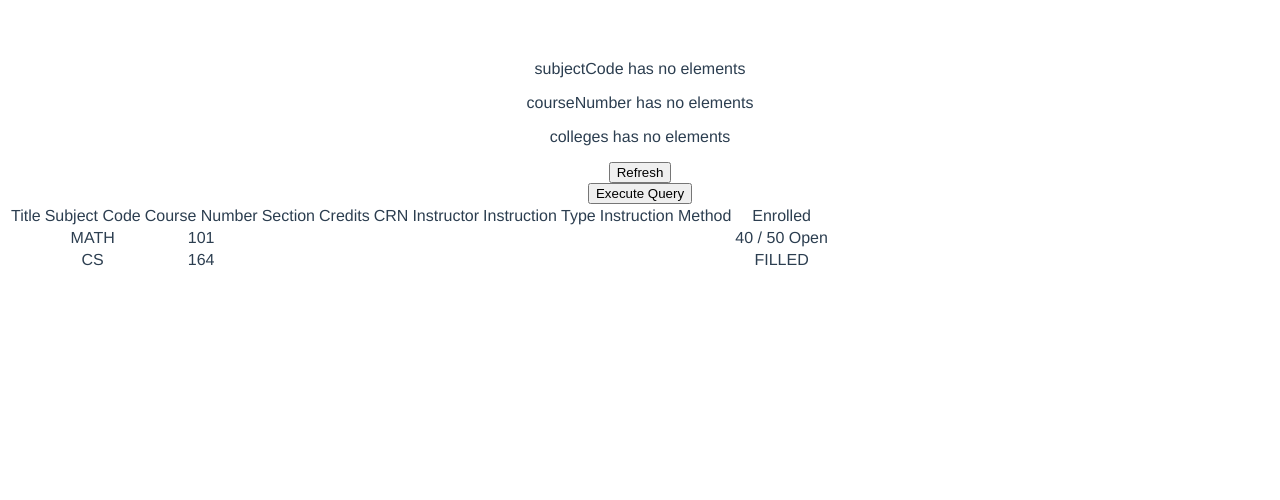
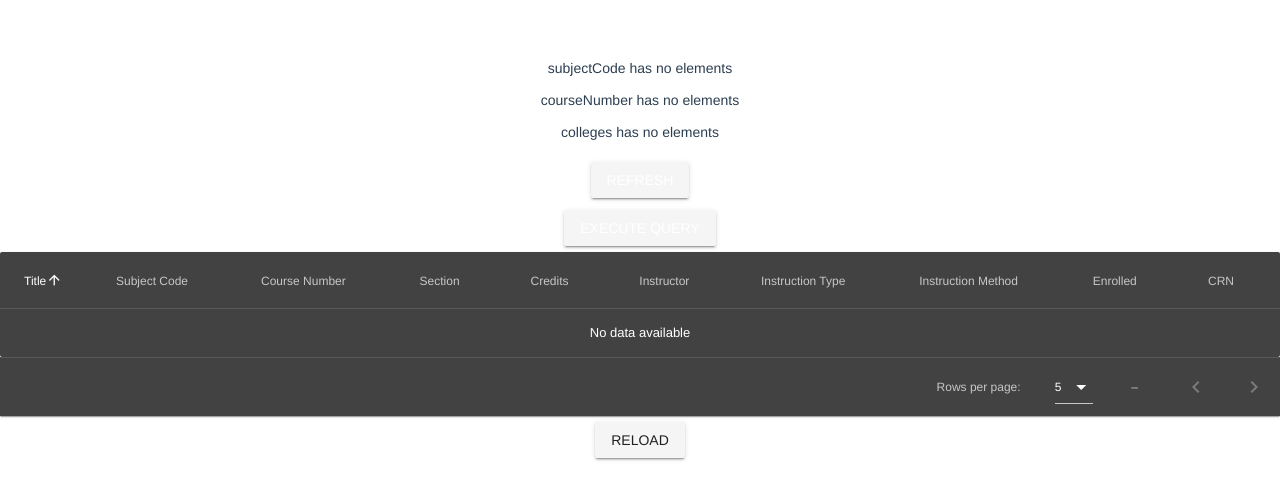
Before and after one commit to jzlotek/drexel-tms-parser, a Vue app in the folder src/vue/: page / in a window 1280 px wide. Shown: the top 500 px of the page. Built offline with nearby package versions, Linux system fonts and the light colour scheme.

Commit message:
Remove ClassRow and transfer to v-data-table

```diff
--- a/src/vue/index.html
+++ b/src/vue/index.html
@@ -4,6 +4,7 @@
     <meta charset="utf-8">
     <meta name="viewport" content="width=device-width,initial-scale=1.0">
     <title>vue</title>
+    <link href='https://fonts.googleapis.com/css?family=Roboto:100,300,400,500,700,900|Material+Icons' rel="stylesheet">
   </head>
   <body>
     <div id="app"></div>
--- a/src/vue/src/components/ClassListing.vue
+++ b/src/vue/src/components/ClassListing.vue
@@ -1,14 +1,43 @@
 <template>
   <div>
-    <table v-if="hasClasses" class="elevation-1">
-      <ClassRow :fields="fields"/>
-      <ClassRow v-for="(cl, index) in classes" :key="index" :row="cl" :fields="fields"/>
-    </table>
-    <p v-else>No classes found</p>
+    <v-data-table
+      :headers="headers"
+      :items="items"
+      :dark="true"
+      :loading="isLoading"
+      class="elevation-1"
+    >
+      <v-progress-linear slot="progress" color="red" indeterminate/>
+      <template slot="items" slot-scope="props">
+        <tr>
+          <td class="text-xs-left">{{ props.item.course.title }}</td>
+          <td class="text-xs-right">{{ props.item.course.sc }}</td>
+          <td class="text-xs-right">{{ props.item.course.cn }}</td>
+          <td class="text-xs-right">{{ props.item.sec }}</td>
+          <td class="text-xs-right">{{ props.item.course.cr }}</td>
+          <td class="text-xs-right">{{ props.item.instructor }}</td>
+          <td class="text-xs-right">{{ props.item.course.it }}</td>
+          <td class="text-xs-right">{{ props.item.course.im }}</td>
+          <td class="text-xs-right">
+            <span v-if="props.item.enrolled < props.item.maxEnroll">
+              OPEN {{ props.item.enrolled }} / {{ props.item.maxEnroll }}
+            </span>
+            <span v-else>
+              FILLED / {{ props.item.maxEnroll }}
+            </span>
+          </td>
+          <td>
+            <v-btn :href="props.item.crnLink">{{ props.item.crn }}</v-btn>
+          </td>
+        </tr>
+      </template>
+    </v-data-table>
+    <v-btn @click="loadListing()">Reload</v-btn>
   </div>
 </template>
 
 <script>
+import axios from 'axios';
 import ClassRow from './ClassRow';
 
 export default {
@@ -18,42 +47,34 @@ export default {
   },
   data() {
     return {
-      classes: [{ sc: 'MATH', cn: '101', enrolled: 10, maxEnroll: 50 }, { sc: 'CS', cn: '164' }],
-      fields: [
-        { name: 'Title', value: 'title' },
-        { name: 'Subject Code', value: 'sc' },
-        { name: 'Course Number', value: 'cn' },
-        { name: 'Section', value: 'sec' },
-        { name: 'Credits', value: 'cr' },
-        { name: 'CRN', value: 'crn' },
-        { name: 'Instructor', value: 'in' },
-        { name: 'Instruction Type', value: 'it' },
-        { name: 'Instruction Method', value: 'im' },
-        { name: 'Enrolled', value: 'enrolled' },
+      isLoading: false,
+      items: [],
+      headers: [
+        { text: 'Title', value: 'title' },
+        { text: 'Subject Code', value: 'sc' },
+        { text: 'Course Number', value: 'cn' },
+        { text: 'Section', value: 'sec' },
+        { text: 'Credits', value: 'cr' },
+        { text: 'Instructor', value: 'instructor' },
+        { text: 'Instruction Type', value: 'it' },
+        { text: 'Instruction Method', value: 'im' },
+        { text: 'Enrolled', value: 'enrolled' },
+        { text: 'CRN', value: 'crn' },
       ],
     };
   },
-  computed: {
-    hasClasses() {
-      return this.classes.length > 0;
+  methods: {
+    loadListing() {
+      this.isLoading = true;
+      axios.get('/course?subject=CIVC')
+        .then(response => this.items = response.data)
+        .catch(error => console.log(error));
+      this.isLoading = false;
     },
   },
 };
 </script>
 
-<style scoped>
-h1, h2 {
-  font-weight: normal;
-}
-ul {
-  list-style-type: none;
-  padding: 0;
-}
-li {
-  display: inline-block;
-  margin: 0 10px;
-}
-a {
-  color: #42b983;
-}
+<style>
+
 </style>
--- a/src/vue/src/components/ClassRow.vue
+++ /dev/null
@@ -1,51 +0,0 @@
-<template>
-    <tr>
-        <td
-          v-if="row && field.value !== 'enrolled'"
-          v-for="(field, index) in fields"
-          :key="index"
-          class="text-xs-right">
-            {{ row[field.value] }}
-        </td>
-        <td
-          v-else-if="
-            row
-            && field.value === 'enrolled'
-            && row['maxEnroll'] !== undefined
-            && row['enrolled'] !== undefined
-            && row['maxEnroll'] > row['enrolled']"
-        >
-            {{ row.maxEnroll - row.enrolled }} / {{ row.maxEnroll }} Open
-        </td>
-        <td
-          class="text-xs-right"
-          v-else-if="
-            row
-            && field.value === 'enrolled'"
-        >
-            FILLED
-        </td>
-        <td class="text-xs-right" v-else>
-            {{ field.name }}
-        </td>
-    </tr>
-</template>
-
-<script>
-export default {
-  name: 'ClassRow',
-  props: {
-    row: {
-      type: Object,
-    },
-    fields: {
-      type: Array,
-      required: true,
-    },
-  },
-};
-</script>
-
-<style scoped>
-
-</style>
--- a/src/vue/src/components/ClassSearch.vue
+++ b/src/vue/src/components/ClassSearch.vue
@@ -15,9 +15,9 @@
         apiEndpoint="/api/colleges"
         :affectedFields="colleges"
        />
-      <button @click="refreshChildren()">Refresh</button>
+      <v-btn color="primary" @click="refreshChildren()">Refresh</v-btn>
       <br/>
-      <button @click="executeQuery()">Execute Query</button>
+      <v-btn color="primary" @click="executeQuery()">Execute Query</v-btn>
     </div>
 </template>
 <script>
--- a/src/vue/src/main.js
+++ b/src/vue/src/main.js
@@ -2,7 +2,7 @@
 // (runtime-only or standalone) has been set in webpack.base.conf with an alias.
 import Vue from 'vue';
 import Vuetify from 'vuetify';
-// import 'vuetify/dist/vuetify.min.css';
+import 'vuetify/dist/vuetify.min.css';
 import App from './App';
 
 Vue.config.productionTip = false;
```
